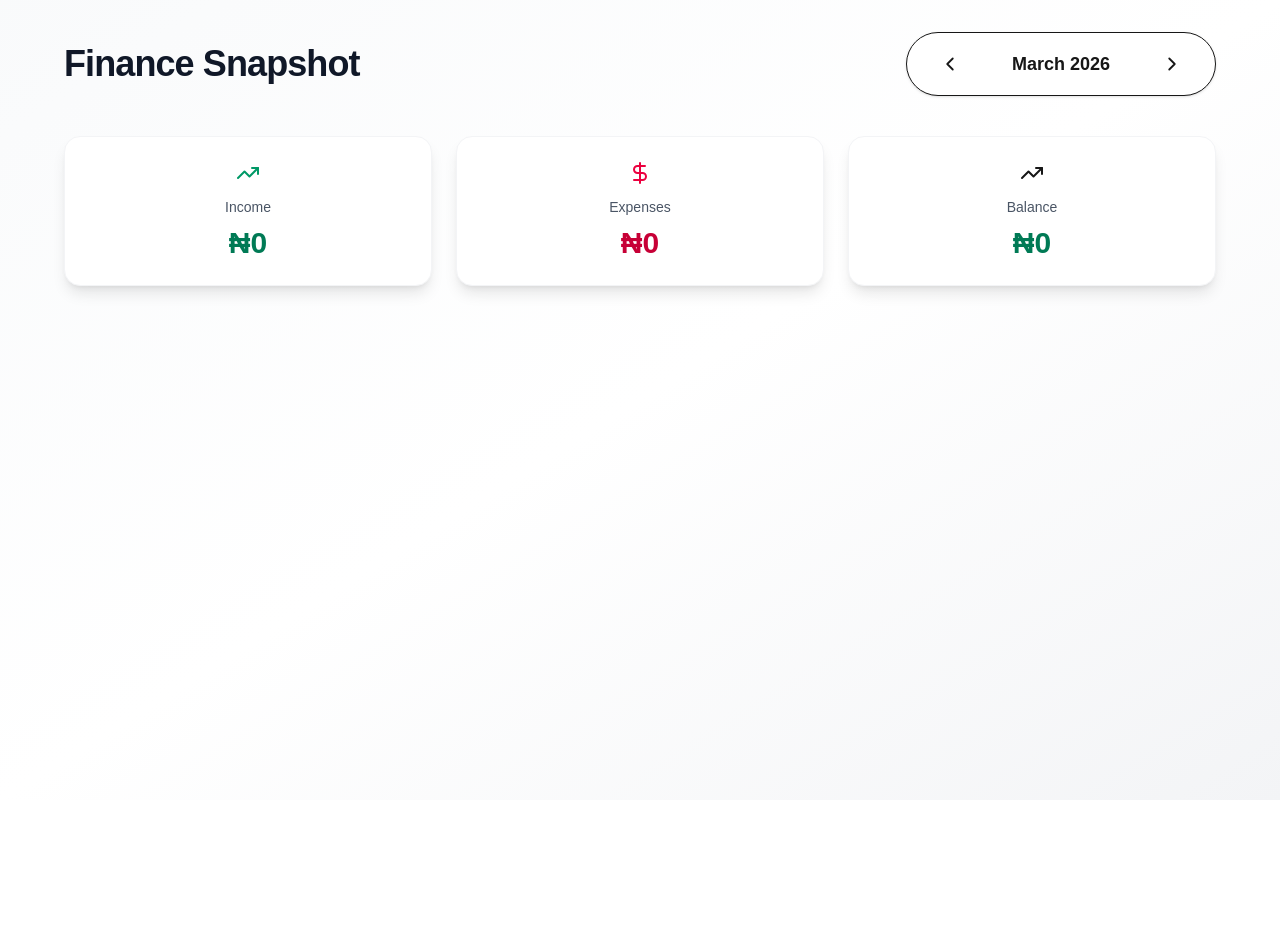
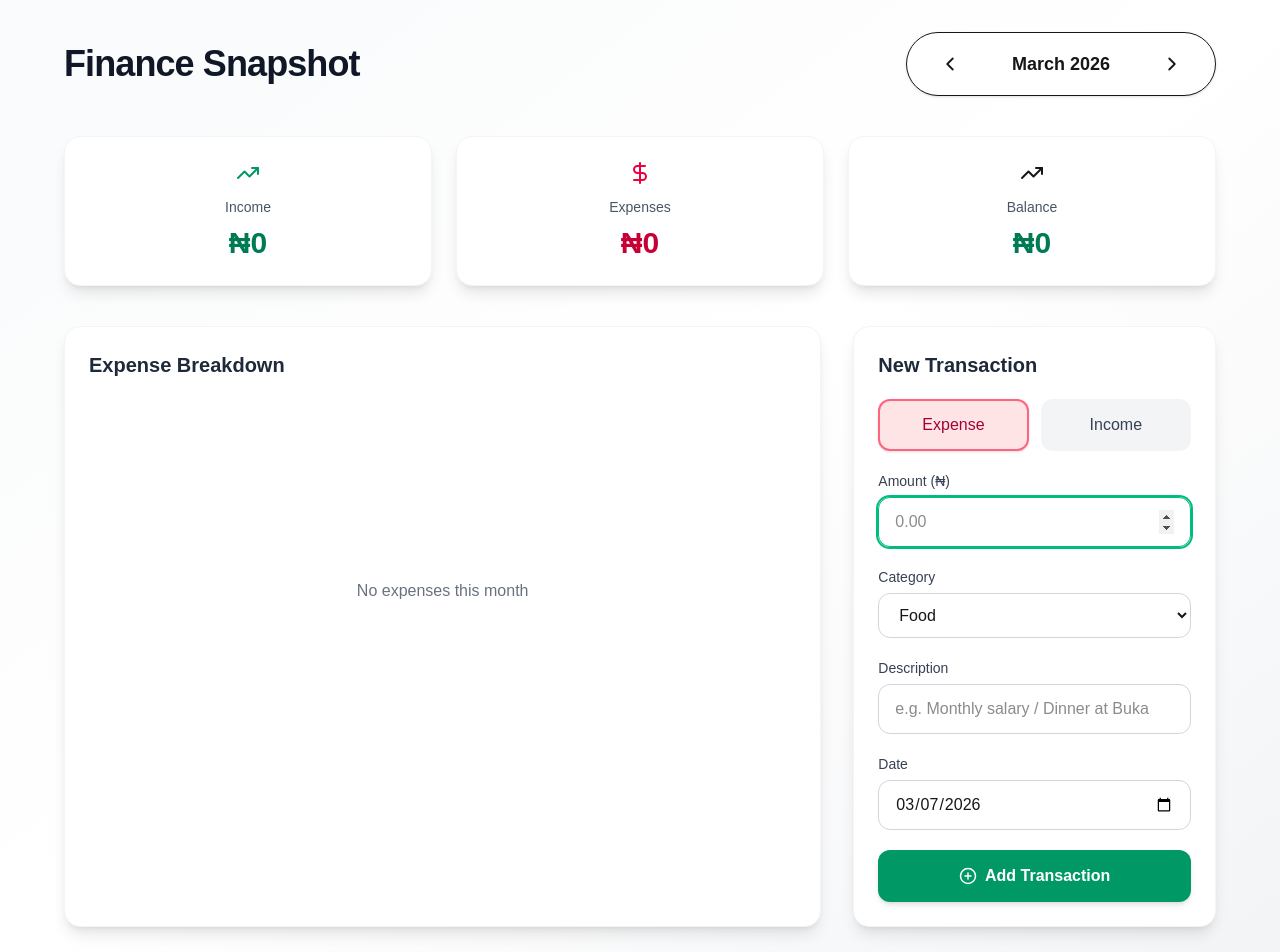
Before and after one commit to meanev56/finance-snapshot, a Next.js app: page / in a window 1280 px wide. Shown: the top 952 px of the page. Before the commit the page ends 800 px from the top, so only its background shows below. Built offline with nearby package versions, Linux system fonts and the light colour scheme.

Commit message:
feat: implement TransactionForm component for adding transactions

```diff
--- a/components/FinanceDashboard.tsx
+++ b/components/FinanceDashboard.tsx
@@ -1,15 +1,43 @@
 "use client"
 
-import { Toaster } from 'sonner'
+import { toast, Toaster } from 'sonner'
 import { motion } from "framer-motion"
 import { AlertCircle, ChevronLeft, ChevronRight, DollarSign, TrendingUp } from 'lucide-react'
-import { useState } from 'react';
+import { useEffect, useState } from 'react';
 import { addMonths, endOfMonth, format, isWithinInterval, startOfMonth, subMonths } from 'date-fns';
-import { Transaction } from '@/lib/types';
+import { Budget, Category, Transaction } from '@/lib/types';
+import { Cell, Legend, Pie, PieChart, ResponsiveContainer, Tooltip } from 'recharts';
+import TransactionForm from './TransactionForm';
+import { getBudgets, getTransactions, saveTransactions } from '@/lib/storage';
+
+const COLORS = ["#10b981", "#3b82f6", "#f59e0b", "#ef4444", "#8b5cf6"];
+const INCOME_CATS: Category[] = ["Salary", "Freelance", "Gift", "Other"];
+const EXPENSE_CATS: Category[] = ["Food", "Transport", "Utilities", "Entertainment", "Shopping"];
 
 export default function FinanceDashboard() {
     const [transactions, setTransactions] = useState<Transaction[]>([]);
     const [month, setMonth] = useState(new Date());
+    const [budgets, setBudgets] = useState<Budget[]>([]);
+
+    useEffect(() => {
+        setTransactions(getTransactions());
+        const savedBudgets = getBudgets();
+        setBudgets(savedBudgets.length ? savedBudgets : defaultBudgets());
+      }, []);
+
+    const defaultBudgets = (): Budget[] =>
+          EXPENSE_CATS.map(cat => ({ category: cat, limit: 50000 }))
+
+    const addTransaction = (tx: Omit<Transaction, "id">) => {
+        const newTx = { ...tx, id: crypto.randomUUID() };
+        const updated = [newTx, ...transactions];
+        setTransactions(updated);
+        saveTransactions(updated);
+        toast.success("Added!", {
+            description: `${tx.amount > 0 ? "+" : "-"}₦${Math.abs(tx.amount).toLocaleString()} • ${tx.category}`,
+        });
+  };
+
 
     const monthStart = startOfMonth(month);
     const monthEnd = endOfMonth(month);
@@ -22,6 +50,14 @@ export default function FinanceDashboard() {
     const income = monthTx.filter(t => t.amount > 0).reduce((s, t) => s + t.amount, 0);
     const expenses = Math.abs(monthTx.filter(t => t.amount < 0).reduce((s, t) => s + t.amount, 0));
     const balance = income - expenses;
+
+
+    const pieData = EXPENSE_CATS.map(cat => {
+        const spent = Math.abs(
+            monthTx.filter(t => t.category === cat && t.amount < 0).reduce((s, t) => s + t.amount, 0)
+        );
+        return { name: cat, value: spent };
+        }).filter(d => d.value > 0);
 
 
   return (
@@ -69,6 +105,48 @@ export default function FinanceDashboard() {
             />
         </div>
 
+        <div className="grid lg:grid-cols-3 gap-8">
+          {/* Pie Chart */}
+          <div className="lg:col-span-2 bg-white rounded-2xl shadow-lg border border-gray-100 p-6">
+            <h2 className="text-xl font-semibold mb-5 text-gray-800">Expense Breakdown</h2>
+            <div className="h-80 sm:h-96">
+              {pieData.length > 0 ? (
+                <ResponsiveContainer>
+                  <PieChart>
+                    <Pie
+                      data={pieData}
+                      dataKey="value"
+                      nameKey="name"
+                      cx="50%"
+                      cy="50%"
+                      innerRadius={70}
+                      outerRadius={130}
+                      label={({ name, percent }) => `${name} ${(percent * 100).toFixed(0)}%`}
+                      labelLine={false}
+                    >
+                      {pieData.map((_, i) => (
+                        <Cell key={`cell-${i}`} fill={COLORS[i % COLORS.length]} />
+                      ))}
+                    </Pie>
+                    <Tooltip formatter={(val: number) => `₦${val.toLocaleString()}`} />
+                    <Legend verticalAlign="bottom" height={40} />
+                  </PieChart>
+                </ResponsiveContainer>
+              ) : (
+                <div className="h-full flex items-center justify-center text-gray-500">
+                  No expenses this month
+                </div>
+              )}
+            </div>
+          </div>
+
+          {/* Add Form */}
+          <div className="bg-white rounded-2xl shadow-lg border border-gray-100 p-6 h-fit">
+            <h2 className="text-xl font-semibold mb-5 text-gray-800">New Transaction</h2>
+            <TransactionForm onAdd={addTransaction} />
+          </div>
+        </div>
+
 
       </div>
     </div>
--- /dev/null
+++ b/components/TransactionForm.tsx
@@ -0,0 +1,121 @@
+"use client";
+
+import { useState } from "react";
+import { Transaction, Category } from "@/lib/types";
+import { PlusCircle } from "lucide-react";
+
+const ALL_CATS: Category[] = [
+  "Salary", "Freelance", "Gift", "Other",
+  "Food", "Transport", "Utilities", "Entertainment", "Shopping",
+];
+
+interface Props { onAdd: (tx: Omit<Transaction, "id">) => void; }
+
+export default function TransactionForm({ onAdd }: Props) {
+  const [amount, setAmount] = useState("");
+  const [category, setCategory] = useState<Category>("Food");
+  const [description, setDescription] = useState("");
+  const [date, setDate] = useState(new Date().toISOString().slice(0, 10));
+  const [type, setType] = useState<"expense" | "income">("expense");
+  const [loading, setLoading] = useState(false);
+
+  const handleSubmit = (e: React.FormEvent) => {
+    e.preventDefault();
+    if (!amount || isNaN(Number(amount)) || Number(amount) <= 0) return;
+
+    setLoading(true);
+    const signed = type === "income" ? Number(amount) : -Number(amount);
+
+    onAdd({ amount: signed, category, description, date });
+
+    setAmount("");
+    setDescription("");
+    setLoading(false);
+  };
+
+  return (
+    <form onSubmit={handleSubmit} className="space-y-5">
+      <div className="grid grid-cols-2 gap-3">
+        <button
+          type="button"
+          onClick={() => setType("expense")}
+          className={`py-3 rounded-xl font-medium transition-all ${
+            type === "expense"
+              ? "bg-rose-100 text-rose-800 border-2 border-rose-400 shadow-sm"
+              : "bg-gray-100 text-gray-700 hover:bg-gray-200"
+          }`}
+        >
+          Expense
+        </button>
+        <button
+          type="button"
+          onClick={() => setType("income")}
+          className={`py-3 rounded-xl font-medium transition-all ${
+            type === "income"
+              ? "bg-emerald-100 text-emerald-800 border-2 border-emerald-400 shadow-sm"
+              : "bg-gray-100 text-gray-700 hover:bg-gray-200"
+          }`}
+        >
+          Income
+        </button>
+      </div>
+
+      <div>
+        <label className="block text-sm font-medium text-gray-700 mb-1.5">Amount (₦)</label>
+        <input
+          type="number"
+          step="0.01"
+          value={amount}
+          onChange={e => setAmount(e.target.value)}
+          placeholder="0.00"
+          className="w-full px-4 py-3 border border-gray-300 rounded-xl focus:ring-2 focus:ring-emerald-500 focus:border-emerald-500 outline-none"
+          required
+          autoFocus
+        />
+      </div>
+
+      <div>
+        <label className="block text-sm font-medium text-gray-700 mb-1.5">Category</label>
+        <select
+          value={category}
+          onChange={e => setCategory(e.target.value as Category)}
+          className="w-full px-4 py-3 border border-gray-300 rounded-xl focus:ring-2 focus:ring-emerald-500 focus:border-emerald-500 outline-none"
+        >
+          {ALL_CATS.map(c => <option key={c} value={c}>{c}</option>)}
+        </select>
+      </div>
+
+      <div>
+        <label className="block text-sm font-medium text-gray-700 mb-1.5">Description</label>
+        <input
+          type="text"
+          value={description}
+          onChange={e => setDescription(e.target.value)}
+          placeholder="e.g. Monthly salary / Dinner at Buka"
+          className="w-full px-4 py-3 border border-gray-300 rounded-xl focus:ring-2 focus:ring-emerald-500 focus:border-emerald-500 outline-none"
+        />
+      </div>
+
+      <div>
+        <label className="block text-sm font-medium text-gray-700 mb-1.5">Date</label>
+        <input
+          type="date"
+          value={date}
+          onChange={e => setDate(e.target.value)}
+          className="w-full px-4 py-3 border border-gray-300 rounded-xl focus:ring-2 focus:ring-emerald-500 focus:border-emerald-500 outline-none"
+        />
+      </div>
+
+      <button
+        type="submit"
+        disabled={loading}
+        className={`w-full flex items-center justify-center gap-2 py-3.5 rounded-xl font-semibold text-white transition-all ${
+          loading ? "bg-gray-400" : "bg-emerald-600 hover:bg-emerald-700 shadow-md"
+        }`}
+      >
+        <PlusCircle size={18} />
+        {loading ? "Adding..." : "Add Transaction"}
+      </button>
+    </form>
+  );
+}
```
